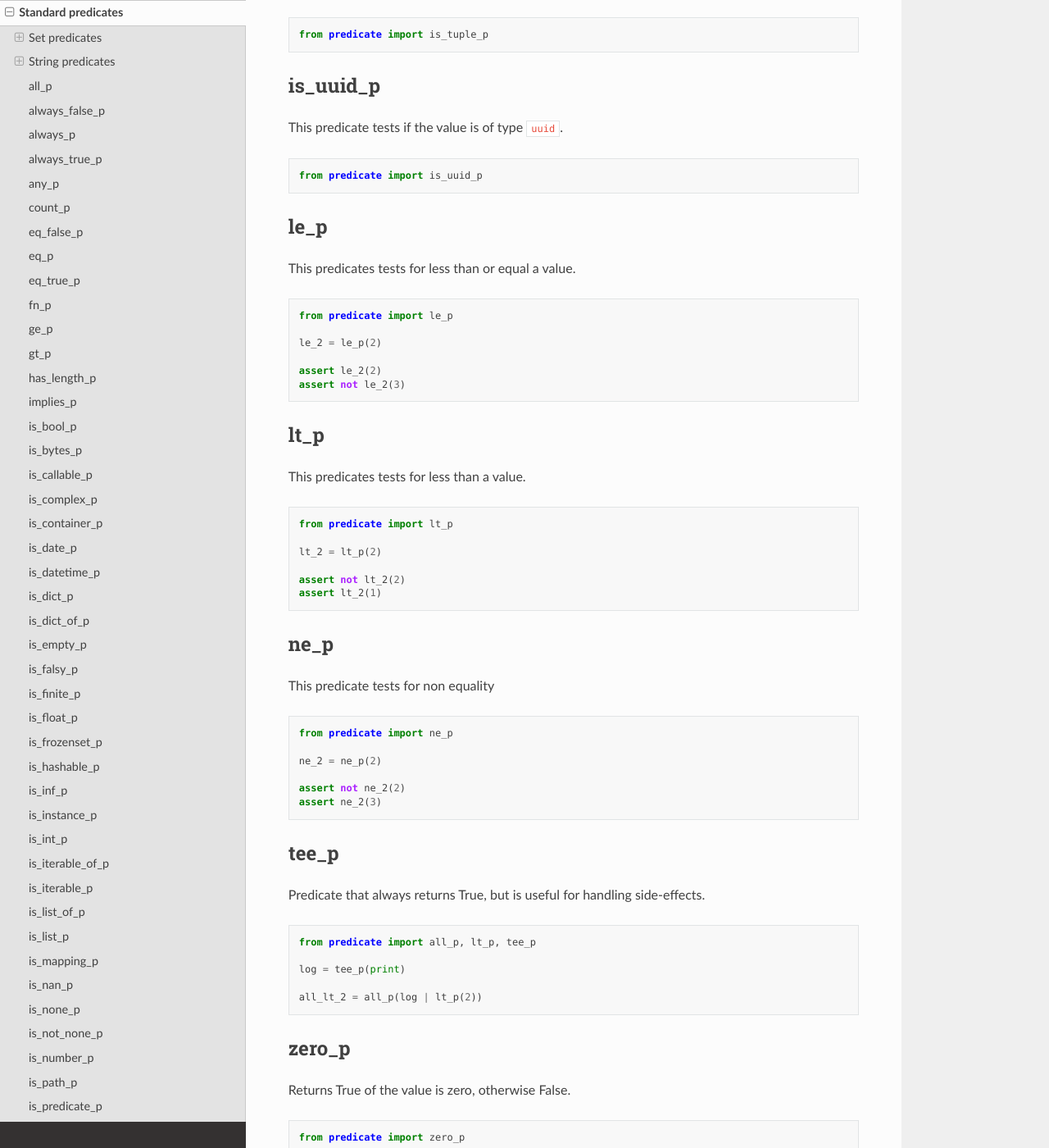
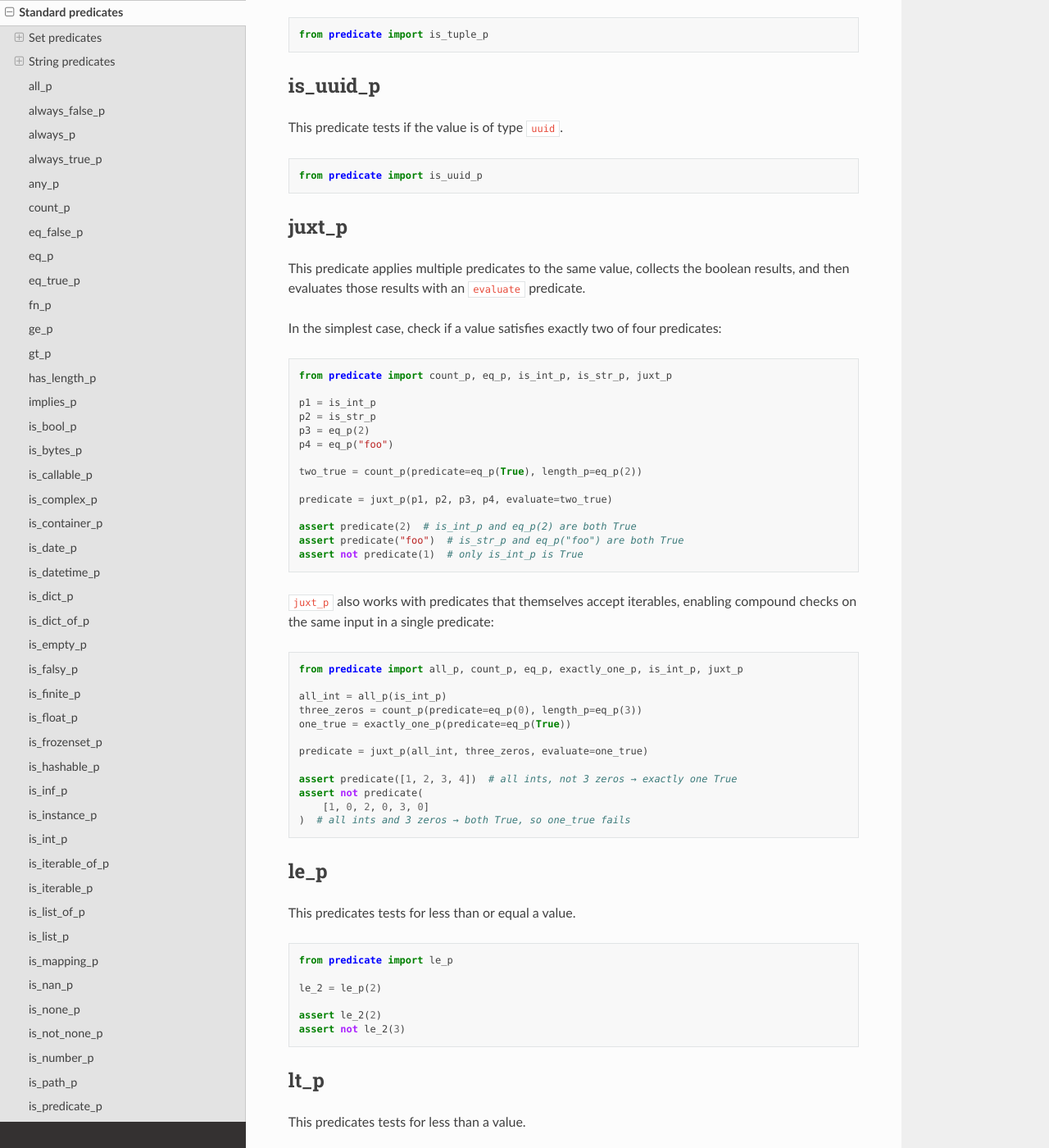
Before and after one commit to mrijk/py-predicate, a Sphinx documentation site: the page built from docs/standard_predicates.rst, in a window 1280 px wide and 1400 px high, scrolled down 15999 px. Shown: the whole window at 82% size. Built offline with Sphinx 7.4.7 and the Read the Docs theme 3.1.0, drawn with Linux system fonts in a browser that asks for light colours.

Commit message:
Add documentation for juxt_p (#154) (#153)
* Add documentation for juxt_p (#154)

- Add juxt_p section to standard_predicates.rst with two examples
- Fix placeholder docstring in juxt_predicate.py

* Implement JSON formatter for juxt_p (#155)

- Add JuxtPredicate case to format_json.py
- Add test_format_json_juxt to test_format_json.py

---------

Co-authored-by: Maurits Rijk <maurits.rijk@surf.nl>

```diff
--- a/docs/standard_predicates.rst
+++ b/docs/standard_predicates.rst
@@ -728,6 +728,50 @@ This predicate tests if the value is of type ``uuid``.
 
     from predicate import is_uuid_p
 
+juxt_p
+------
+
+This predicate applies multiple predicates to the same value, collects the boolean results, and then evaluates
+those results with an ``evaluate`` predicate.
+
+In the simplest case, check if a value satisfies exactly two of four predicates:
+
+.. code-block:: python
+
+    from predicate import count_p, eq_p, is_int_p, is_str_p, juxt_p
+
+    p1 = is_int_p
+    p2 = is_str_p
+    p3 = eq_p(2)
+    p4 = eq_p("foo")
+
+    two_true = count_p(predicate=eq_p(True), length_p=eq_p(2))
+
+    predicate = juxt_p(p1, p2, p3, p4, evaluate=two_true)
+
+    assert predicate(2)  # is_int_p and eq_p(2) are both True
+    assert predicate("foo")  # is_str_p and eq_p("foo") are both True
+    assert not predicate(1)  # only is_int_p is True
+
+``juxt_p`` also works with predicates that themselves accept iterables, enabling compound checks on the
+same input in a single predicate:
+
+.. code-block:: python
+
+    from predicate import all_p, count_p, eq_p, exactly_one_p, is_int_p, juxt_p
+
+    all_int = all_p(is_int_p)
+    three_zeros = count_p(predicate=eq_p(0), length_p=eq_p(3))
+    one_true = exactly_one_p(predicate=eq_p(True))
+
+    predicate = juxt_p(all_int, three_zeros, evaluate=one_true)
+
+    assert predicate([1, 2, 3, 4])  # all ints, not 3 zeros → exactly one True
+    assert not predicate(
+        [1, 0, 2, 0, 3, 0]
+    )  # all ints and 3 zeros → both True, so one_true fails
+
+
 le_p
 ----
 
```
Also changed, not shown: 3 other files.
